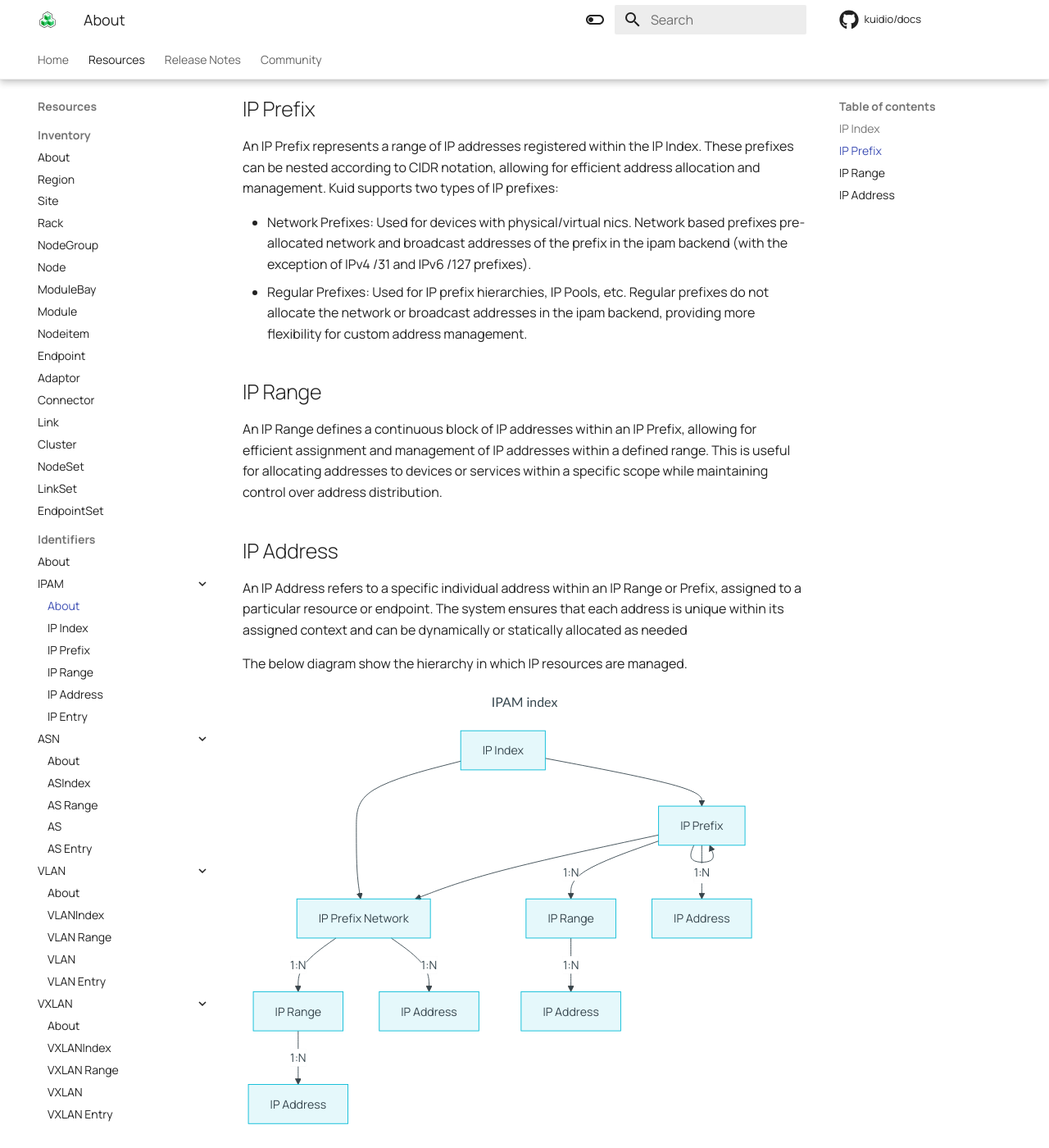
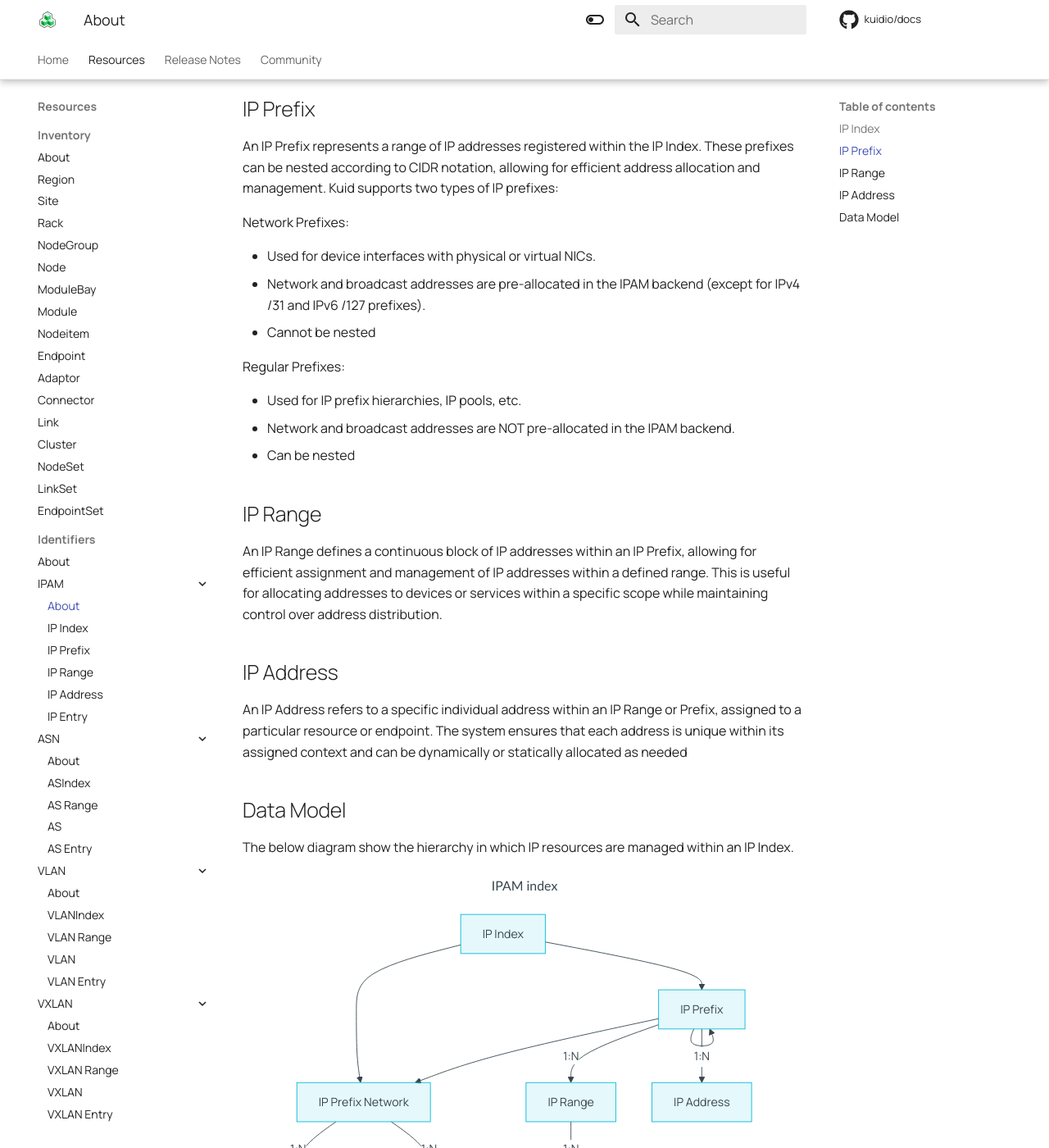
Before and after one commit to kuidio/docs, an MkDocs documentation site: the page built from docs/02-resources/03-identifiers/ipam/01_ipam_about.md, in a window 1280 px wide and 1400 px high, scrolled down 491 px. Shown: the whole window at 82% size. Built offline with MkDocs 1.6.1 and Material for MkDocs 9.7.7, drawn with Linux system fonts in a browser that asks for light colours; comment, search, counter and statistics services are not loaded.

Commit message:
clarified prefixType

````diff
--- a/docs/02-resources/03-identifiers/ipam/01_ipam_about.md
+++ b/docs/02-resources/03-identifiers/ipam/01_ipam_about.md
@@ -12,8 +12,17 @@ The `IPIndex` supports hierarchical definitions, including IP Prefixes, Ranges,
 
 An IP Prefix represents a range of IP addresses registered within the IP Index. These prefixes can be nested according to CIDR notation, allowing for efficient address allocation and management. Kuid supports two types of IP prefixes:
 
-- Network Prefixes: Used for devices with physical/virtual nics. Network based prefixes pre-allocated network and broadcast addresses of the prefix in the ipam backend (with the exception of IPv4 /31 and IPv6 /127 prefixes).
-- Regular Prefixes: Used for IP prefix hierarchies, IP Pools, etc. Regular prefixes do not allocate the network or broadcast addresses in the ipam backend, providing more flexibility for custom address management.
+Network Prefixes:
+
+  - Used for device interfaces with physical or virtual NICs.
+  - Network and broadcast addresses are pre-allocated in the IPAM backend (except for IPv4 /31 and IPv6 /127 prefixes).
+  - Cannot be nested
+
+Regular Prefixes:
+
+  - Used for IP prefix hierarchies, IP pools, etc.
+  - Network and broadcast addresses are NOT pre-allocated in the IPAM backend.
+  - Can be nested
 
 ## IP Range
 
@@ -23,8 +32,10 @@ An IP Range defines a continuous block of IP addresses within an IP Prefix, allo
 
 An IP Address refers to a specific individual address within an IP Range or Prefix, assigned to a particular resource or endpoint. The system ensures that each address is unique within its assigned context and can be dynamically or statically allocated as needed
 
+## Data Model
 
-The below diagram show the hierarchy in which IP resources are managed.
+The below diagram show the hierarchy in which IP resources are managed within an IP Index.
+
 
 ```mermaid
 ---
````
Also changed, not shown: docs/02-resources/03-identifiers/ipam/02_ipam_ipindex.md (+1 -1 lines), docs/02-resources/03-identifiers/ipam/03_ipam_ipprefix.md (+11 -2 lines).
